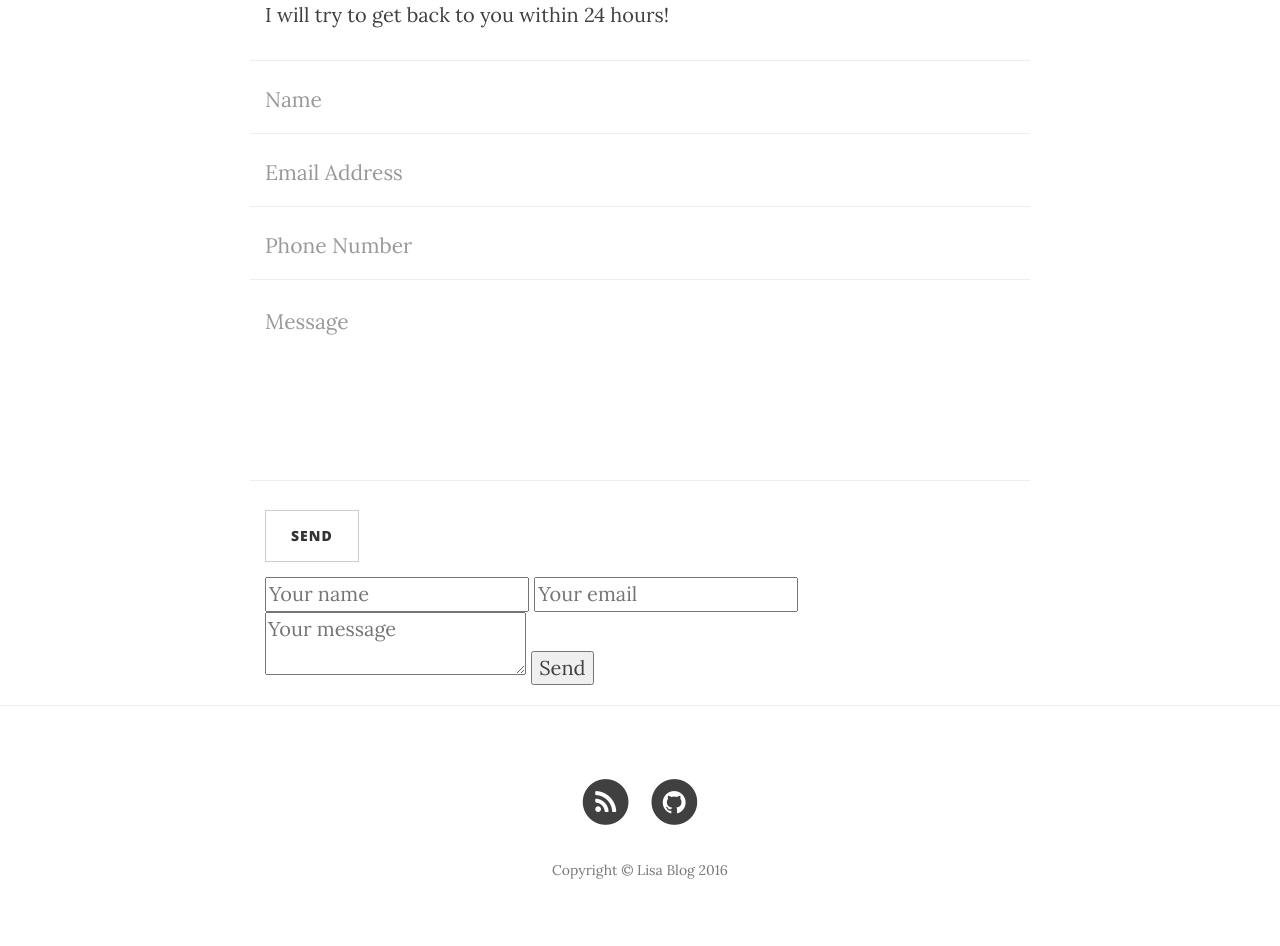
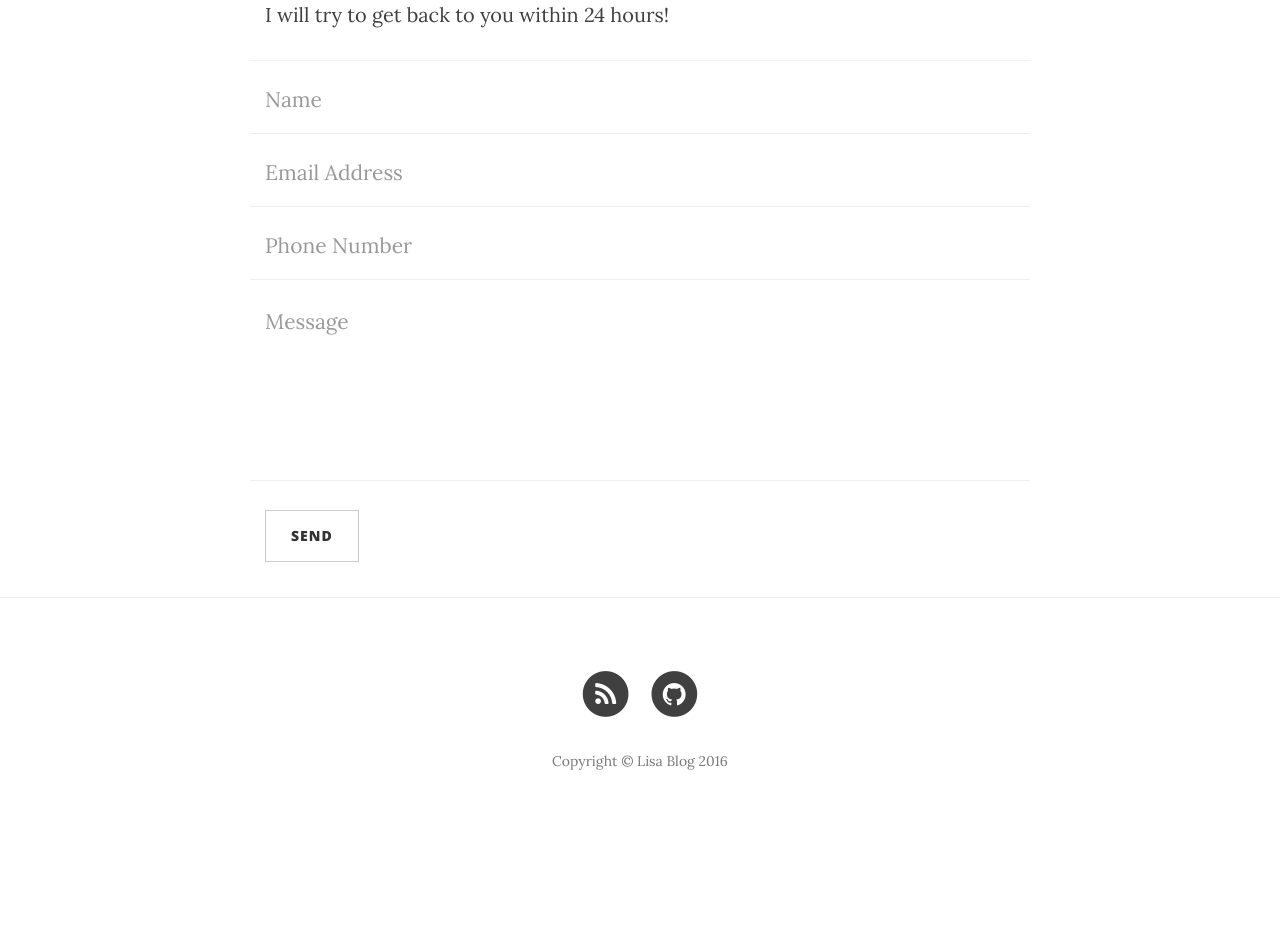
Before and after one commit to laoshen22/laoshen22.github.io, a Jekyll site: the page built from contact.html, in a window 1280 px wide. Shown: the part 558-1504 px from the top of the page. Built offline with Jekyll 4.4.1, drawn with Linux system fonts in a browser that asks for light colours; nearby versions of some CDN libraries; after the commit the page ends 1395 px from its top, so only the background shows below that.

Commit message:
Update contact.html

```diff
--- a/contact.html
+++ b/contact.html
@@ -46,13 +46,3 @@ header-img: "img/loveself.jpg"
         </div>
     </div>
 </form>
-
-
-
-
-<form id="contactform" action="//formspree.io/lisaling@dal.ca" method="POST">
-    <input type="text" name="name" placeholder="Your name">
-    <input type="email" name="_replyto" placeholder="Your email">
-    <textarea name="message" placeholder="Your message"></textarea>
-    <input type="submit" value="Send">
-</form>
```
